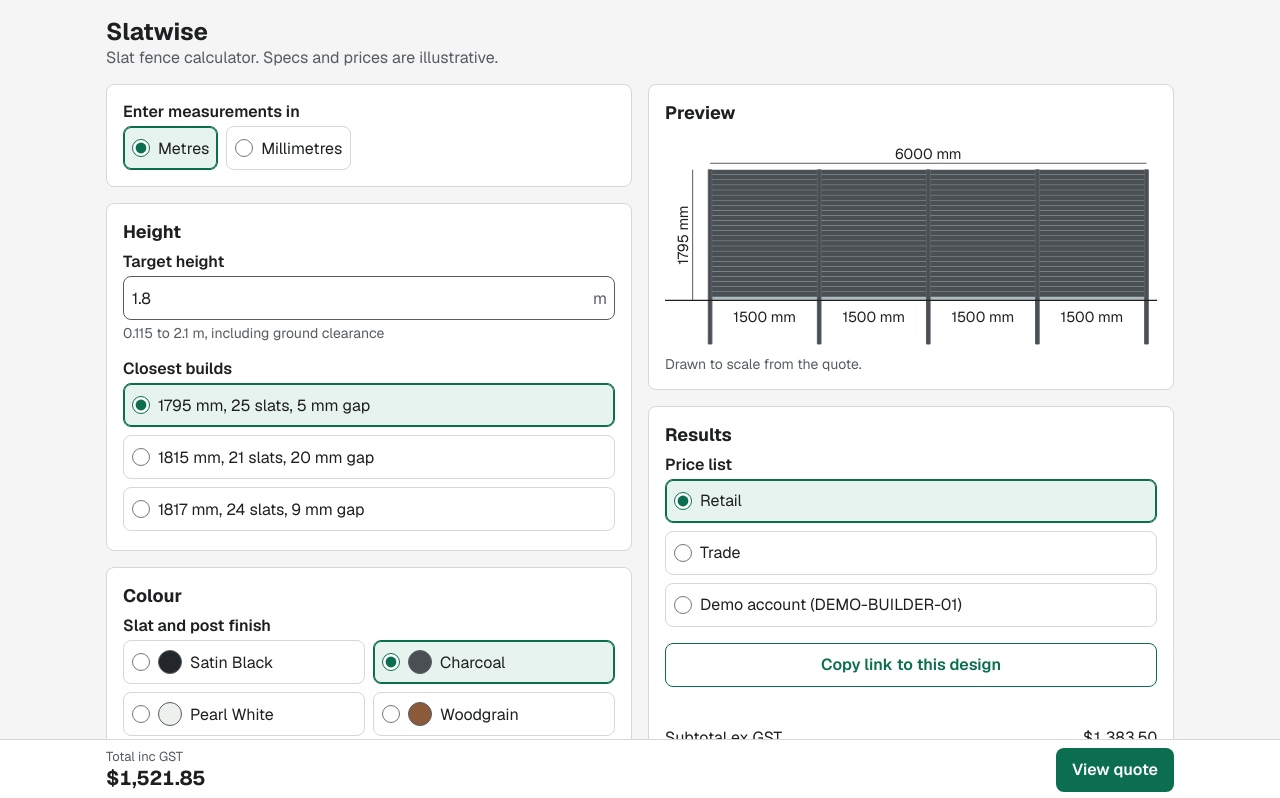
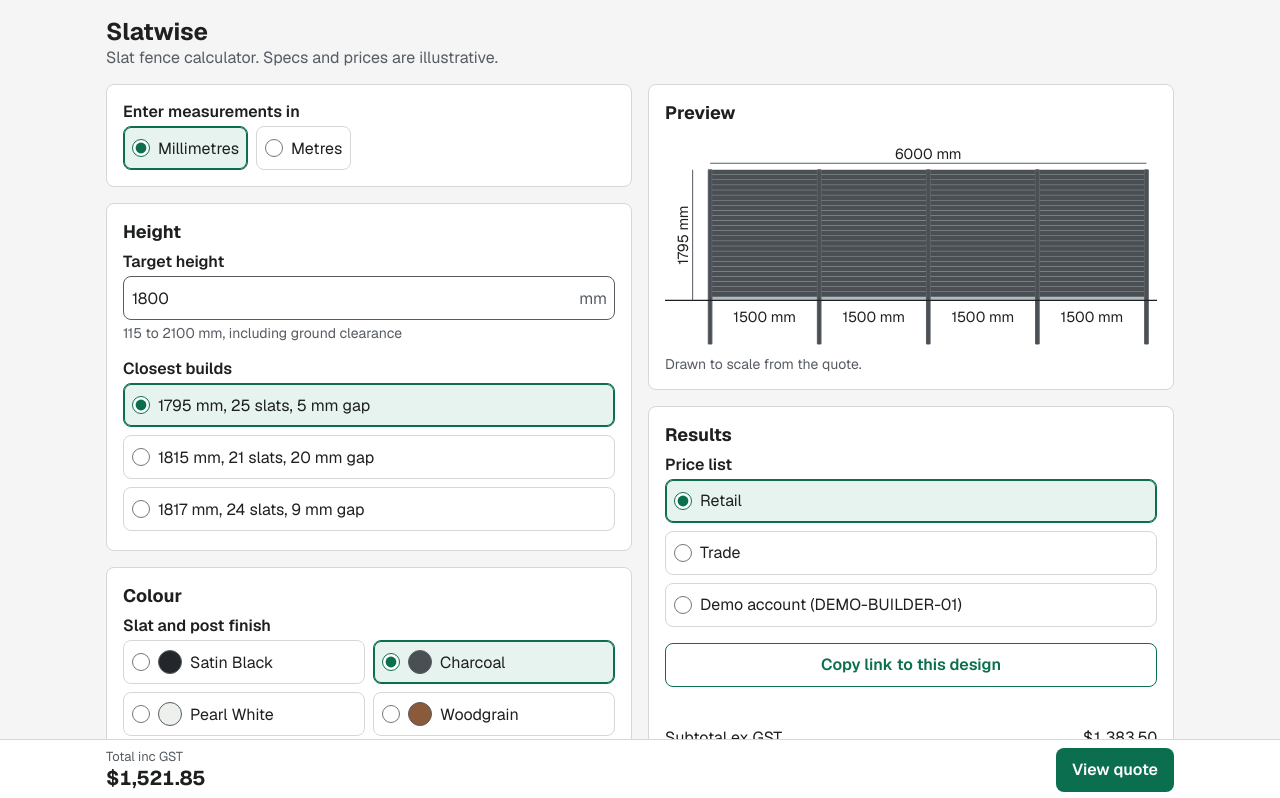
Before and after one commit to jasonmitchellwebdeveloper/slat-calc, a Next.js app: page / in a window 1280 px wide. Shown: the top 798 px of the page. Built offline with nearby package versions, Linux system fonts and the light colour scheme.

Commit message:
feat(ui): default measurements to millimetres

```diff
--- a/src/components/Calculator/Calculator.tsx
+++ b/src/components/Calculator/Calculator.tsx
@@ -42,8 +42,8 @@ const PRICE_LIST_OPTIONS: Option<PriceList>[] = [
 ];
 
 const UNIT_OPTIONS: Option<Unit>[] = [
+  { value: "mm", label: "Millimetres" },
   { value: "m", label: "Metres" },
-  { value: "mm", label: "Millimetres" },
 ];
 
 const COLOUR_OPTIONS: Option<string>[] = COLOURS.map((colour) => ({
@@ -92,7 +92,7 @@ interface CalculatorFormProps {
 function CalculatorForm({ startDesign, linkInvalid }: CalculatorFormProps) {
   const [design, dispatch] = useReducer(designReducer, startDesign);
   const [priceList, setPriceList] = useState<PriceList>("retail");
-  const [unit, setUnit] = useState<Unit>("m");
+  const [unit, setUnit] = useState<Unit>("mm");
   const pricing = PRICE_CONTEXTS[priceList];
   const result = useMemo(() => calculate(design, pricing), [design, pricing]);
 
```
